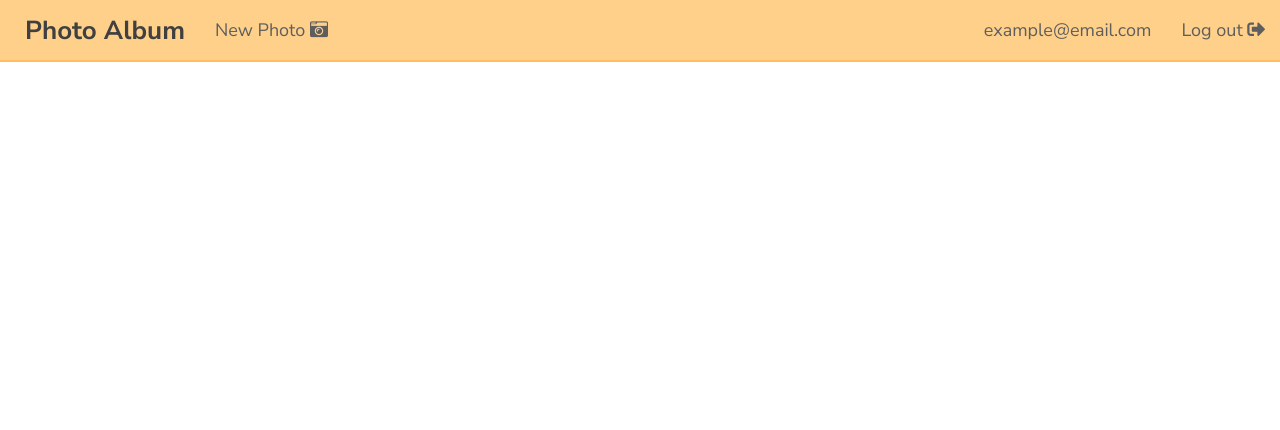
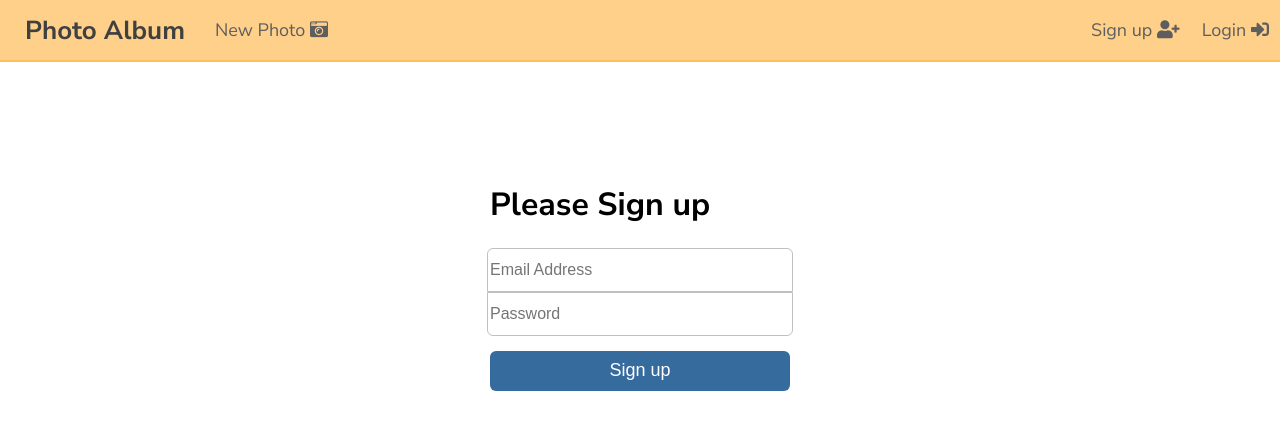
Before and after one commit to Yipeechen/vue-photo-album, a Vue app: page /#/SignUp in a window 1280 px wide. Before the commit this address led to /#/signup. Shown: the top 430 px of the page. Built offline with nearby package versions, Linux system fonts and the light colour scheme.

Commit message:
add Login and SignUp

```diff
--- a/src/components/Header.vue
+++ b/src/components/Header.vue
@@ -22,7 +22,7 @@
   data: () => {
     return {
       title: "Photo Album",
-      isLogin: true,
+      isLogin: false,
       userEmail: "example@email.com"
     };
   },
--- /dev/null
+++ b/src/components/Login.vue
@@ -0,0 +1,25 @@
+<template>
+  <div class="login">
+    <!-- 需將 type參數傳入 AuthPanel -->
+    <AuthPanel type="login" />
+  </div>
+</template>
+
+<script>
+import AuthPanel from "@/components/AuthPanel";
+export default {
+  components: {
+    AuthPanel: AuthPanel
+  }
+};
+</script>
+
+<style scoped>
+.login {
+  width: 100%;
+  height: 100%;
+  display: flex;
+  justify-content: center;
+  padding-top: 100px;
+}
+</style>
--- /dev/null
+++ b/src/components/SignUp.vue
@@ -0,0 +1,26 @@
+<template>
+  <div class="signup">
+    <!-- 需將 type參數傳入 AuthPanel -->
+    <AuthPanel type="signup" />
+  </div>
+</template>
+
+<script>
+import AuthPanel from "@/components/AuthPanel";
+export default {
+  components: {
+    AuthPanel: AuthPanel
+  }
+};
+</script>
+
+
+<style scoped>
+.signup {
+  width: 100%;
+  height: 100%;
+  display: flex;
+  justify-content: center;
+  padding-top: 100px;
+}
+</style>
--- a/src/router/index.js
+++ b/src/router/index.js
@@ -5,6 +5,8 @@
 import AuthPanel from '@/components/AuthPanel'
 import PhotoForm from '@/components/PhotoForm'
 import Index from '@/components/Index'
+import Login from '@/components/Login'
+import SignUp from '@/components/SignUp'
 
 Vue.use(Router)
 
@@ -34,6 +36,16 @@
       path: "/Index",
       name: "Index",
       component: Index
+    },
+    {
+      path: "/Login",
+      name: "Login",
+      component: Login
+    },
+    {
+      path: "/SignUp",
+      name: "SignUp",
+      component: SignUp
     }
   ]
 });
```
